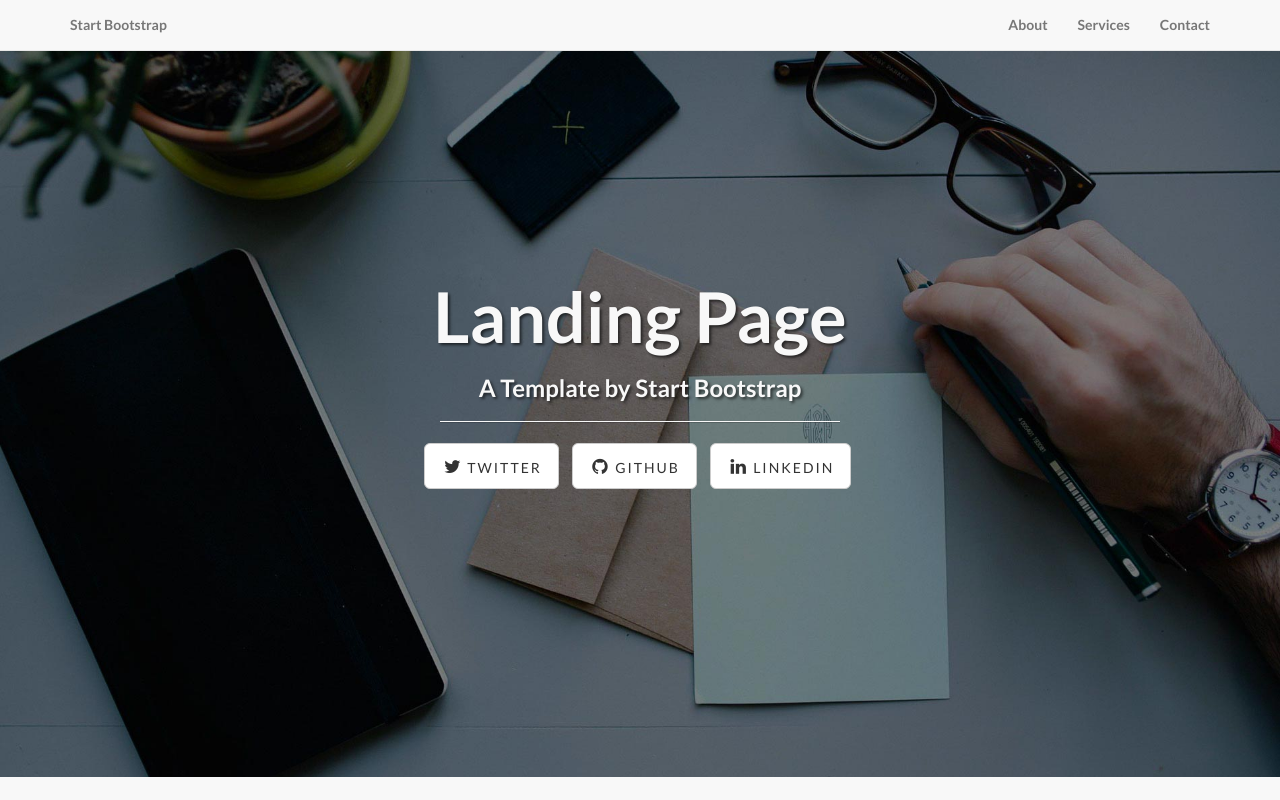
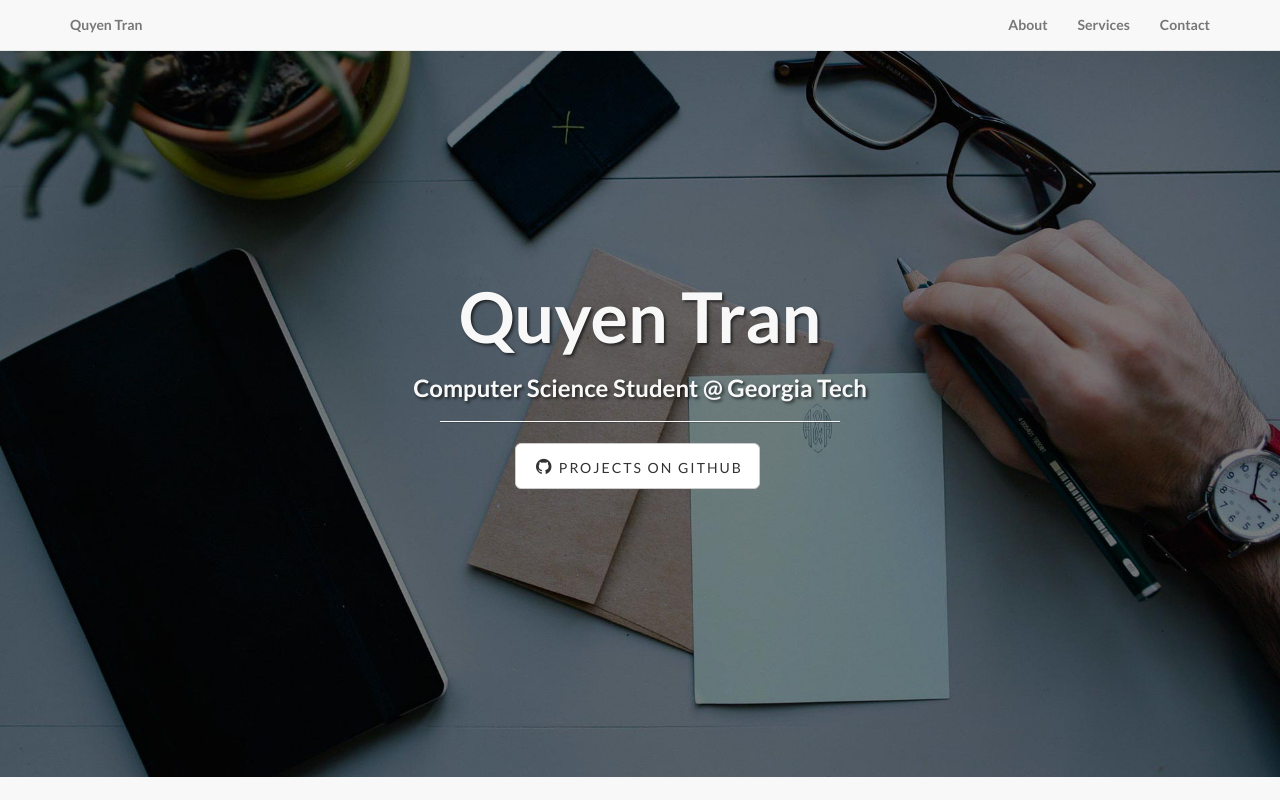
Before and after one commit to QuyenTran1002/QuyenTran1002.github.io, a plain HTML site: page index.html in a window 1280 px wide. Shown: the top 800 px of the page. Drawn offline with Linux system fonts and the light colour scheme.

Commit message:
edit content in the website

```diff
--- a/index.html
+++ b/index.html
@@ -9,7 +9,7 @@
     <meta name="description" content="">
     <meta name="author" content="">
 
-    <title>Landing Page - Start Bootstrap Theme</title>
+    <title>Quyen Tran</title>
 
     <!-- Bootstrap Core CSS -->
     <link href="css/bootstrap.min.css" rel="stylesheet">
@@ -43,7 +43,7 @@
                     <span class="icon-bar"></span>
                     <span class="icon-bar"></span>
                 </button>
-                <a class="navbar-brand topnav" href="#">Start Bootstrap</a>
+                <a class="navbar-brand topnav" href="#">Quyen Tran</a>
             </div>
             <!-- Collect the nav links, forms, and other content for toggling -->
             <div class="collapse navbar-collapse" id="bs-example-navbar-collapse-1">
@@ -73,20 +73,20 @@
             <div class="row">
                 <div class="col-lg-12">
                     <div class="intro-message">
-                        <h1>Landing Page</h1>
-                        <h3>A Template by Start Bootstrap</h3>
+                        <h1>Quyen Tran</h1>
+                        <h3>Computer Science Student @ Georgia Tech</h3>
                         <hr class="intro-divider">
                         <ul class="list-inline intro-social-buttons">
+<!--                             <li>
+                                <a href="https://twitter.com/SBootstrap" class="btn btn-default btn-lg"><i class="fa fa-twitter fa-fw"></i> <span class="network-name">Faceb</span></a>
+                            </li> -->
                             <li>
-                                <a href="https://twitter.com/SBootstrap" class="btn btn-default btn-lg"><i class="fa fa-twitter fa-fw"></i> <span class="network-name">Twitter</span></a>
+                                <a href="https://github.com/QuyenTran1002" class="btn btn-default btn-lg"><i class="fa fa-github fa-fw"></i> <span class="network-name">Projects on Github</span></a>
                             </li>
-                            <li>
-                                <a href="https://github.com/IronSummitMedia/startbootstrap" class="btn btn-default btn-lg"><i class="fa fa-github fa-fw"></i> <span class="network-name">Github</span></a>
-                            </li>
-                            <li>
+<!--                             <li>
                                 <a href="#" class="btn btn-default btn-lg"><i class="fa fa-linkedin fa-fw"></i> <span class="network-name">Linkedin</span></a>
                             </li>
-                        </ul>
+ -->                        </ul>
                     </div>
                 </div>
             </div>
@@ -172,12 +172,12 @@
 
             <div class="row">
                 <div class="col-lg-6">
-                    <h2>Connect to Start Bootstrap:</h2>
+                    <h2>Contact Information</h2>
                 </div>
                 <div class="col-lg-6">
                     <ul class="list-inline banner-social-buttons">
                         <li>
-                            <a href="https://twitter.com/SBootstrap" class="btn btn-default btn-lg"><i class="fa fa-twitter fa-fw"></i> <span class="network-name">Twitter</span></a>
+                            <a href="https://twitter.com/SBootstrap" class="btn btn-default btn-lg"><i class="fa fa-twitter fa-fw"></i> <span class="network-name">Facebook</span></a>
                         </li>
                         <li>
                             <a href="https://github.com/IronSummitMedia/startbootstrap" class="btn btn-default btn-lg"><i class="fa fa-github fa-fw"></i> <span class="network-name">Github</span></a>
```
